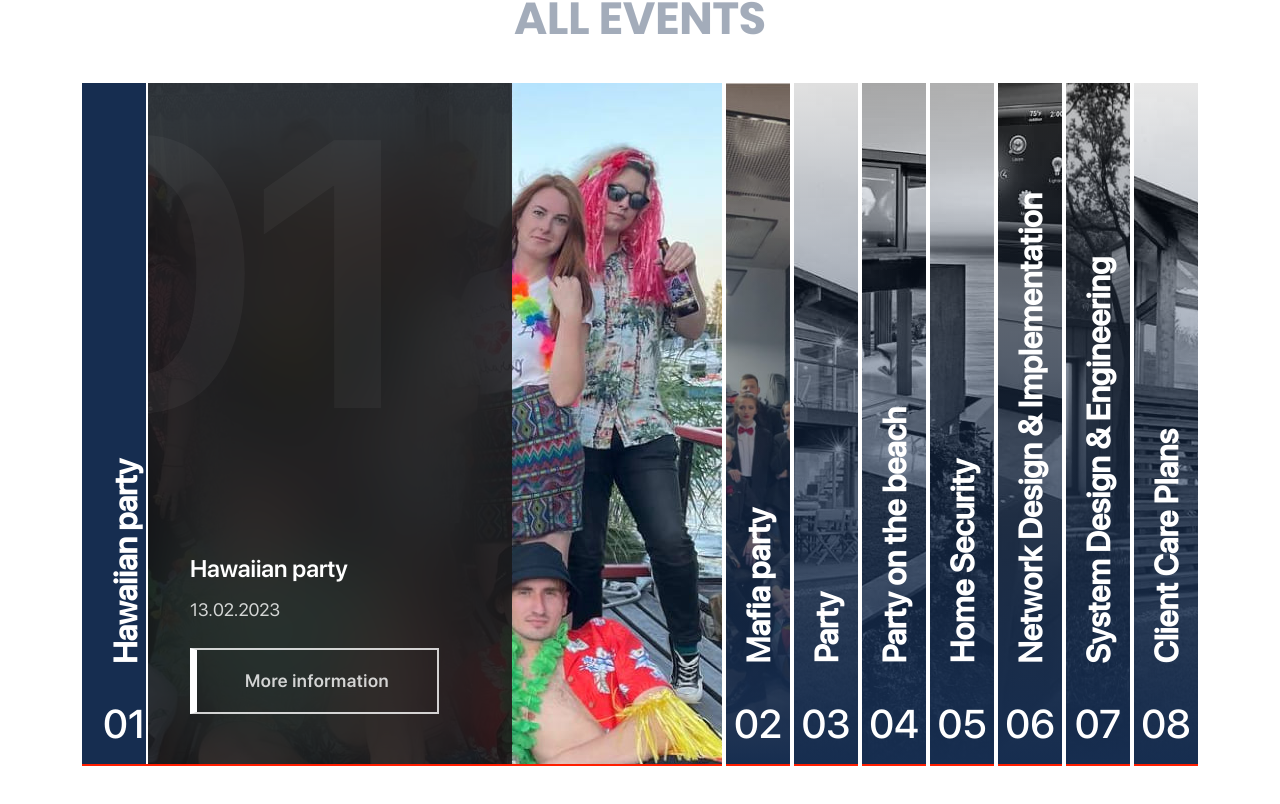
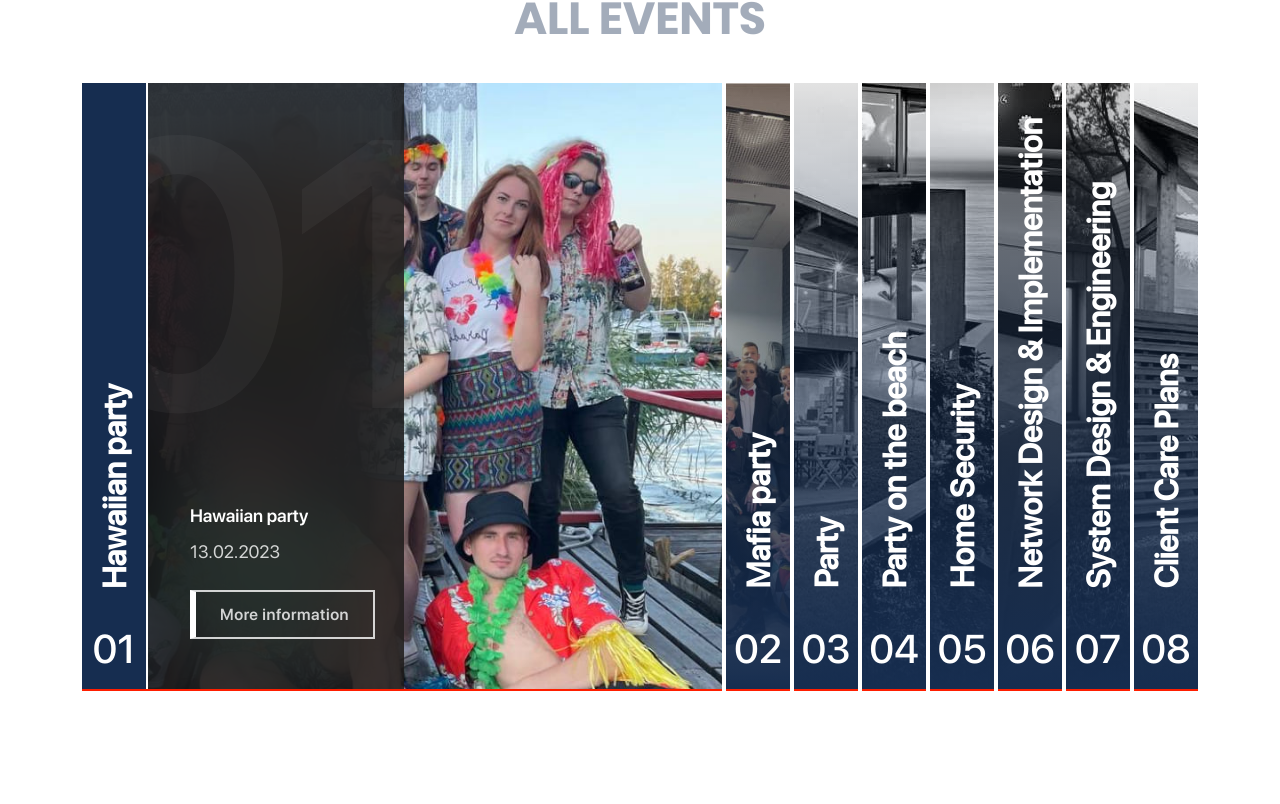
Before and after one commit to ksu1ven/leadadvisors, a React (Vite) app: page / in a window 1280 px wide. Shown: the part 914-1718 px from the top of the page. Built offline with nearby package versions, Linux system fonts and the light colour scheme.

Commit message:
fix: fix desktop accordeon

```diff
--- a/src/styles/base/_buttons.scss
+++ b/src/styles/base/_buttons.scss
@@ -65,7 +65,7 @@
     }
   }
 
-  @include mixins.respond-to(tablet) {
+  @include mixins.respond-to(desktop) {
     padding: 0.78125rem 1.5rem;
     font-size: 1rem;
     border-left: 6px solid var(--color-white);
--- a/src/styles/components/_events.scss
+++ b/src/styles/components/_events.scss
@@ -18,10 +18,6 @@
   @include mixins.flex(null, center, center);
   gap: 0.25rem;
   overflow: hidden;
-
-  @include mixins.respond-to(desktop) {
-    width: fit-content;
-  }
 
   @include mixins.respond-to(tablet) {
     width: 89.585%;
@@ -46,6 +42,10 @@
   overflow: hidden;
   position: relative;
 
+  @include mixins.respond-to(desktop) {
+    height: 38rem;
+  }
+
   @include mixins.respond-to(tablet) {
     @include mixins.flex(column-reverse, flex-start, stretch);
     gap: 2px;
@@ -63,7 +63,7 @@
     height: 100%;
 
     @include mixins.respond-to(desktop) {
-      width: 40rem;
+      width: 36rem;
     }
 
     @include mixins.respond-to(tablet) {
@@ -82,7 +82,7 @@
       height: 100%;
 
       @include mixins.respond-to(desktop) {
-        width: 40rem;
+        width: 36rem;
       }
 
       @include mixins.respond-to(tablet) {
@@ -174,6 +174,10 @@
       background: var(--color-primary);
       width: 5.3125rem;
       height: 100%;
+
+      @include mixins.respond-to(desktop) {
+        width: 4rem;
+      }
 
       @include mixins.respond-to(tablet) {
         width: 100%;
@@ -292,6 +296,10 @@
   background-color: var(--color-blur);
   backdrop-filter: blur(40px);
 
+  @include mixins.respond-to(desktop) {
+    width: 16rem;
+  }
+
   @include mixins.respond-to(tablet) {
     width: 100%;
     padding: 0 0 2.5rem 2.5rem;
@@ -330,7 +338,7 @@
     font-size: 1.5rem;
     line-height: 120%;
 
-    @include mixins.respond-to(tablet) {
+    @include mixins.respond-to(desktop) {
       font-size: 1.125rem;
     }
     @include mixins.respond-to(mobile) {
```
